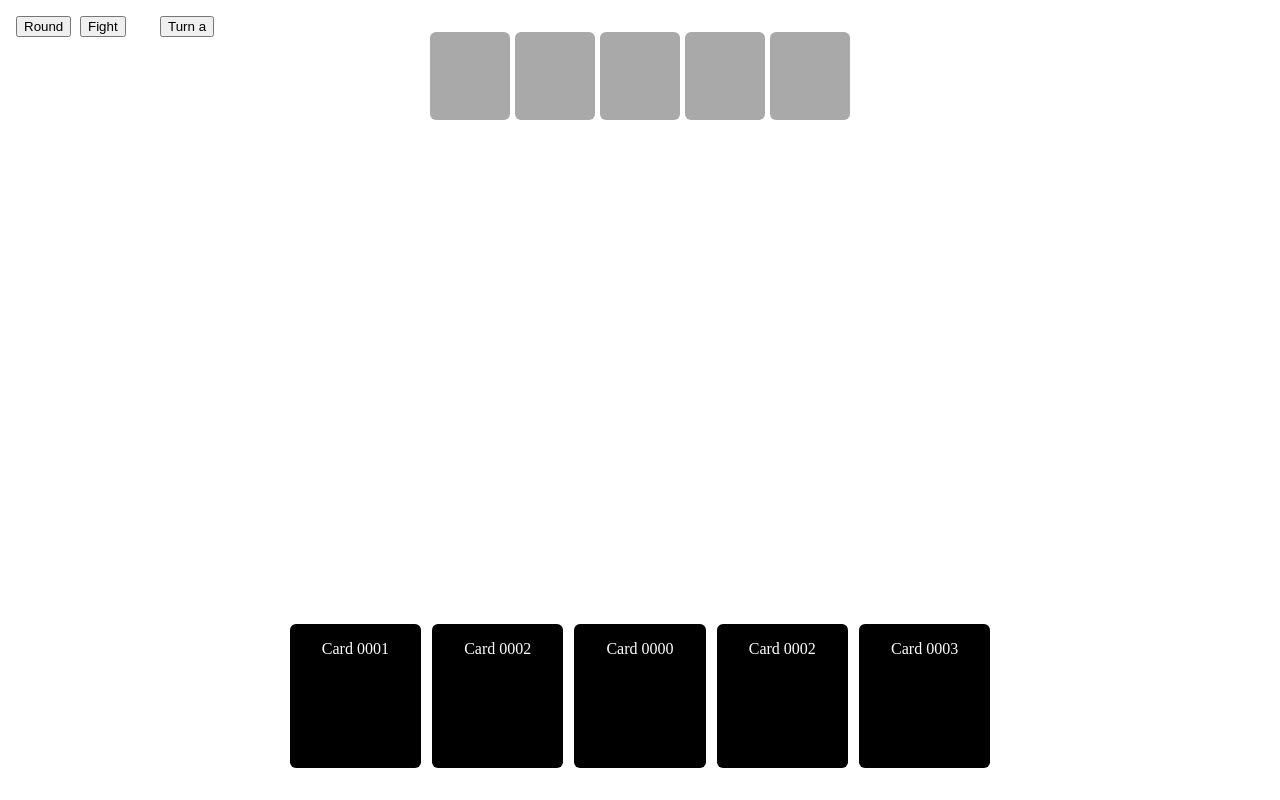
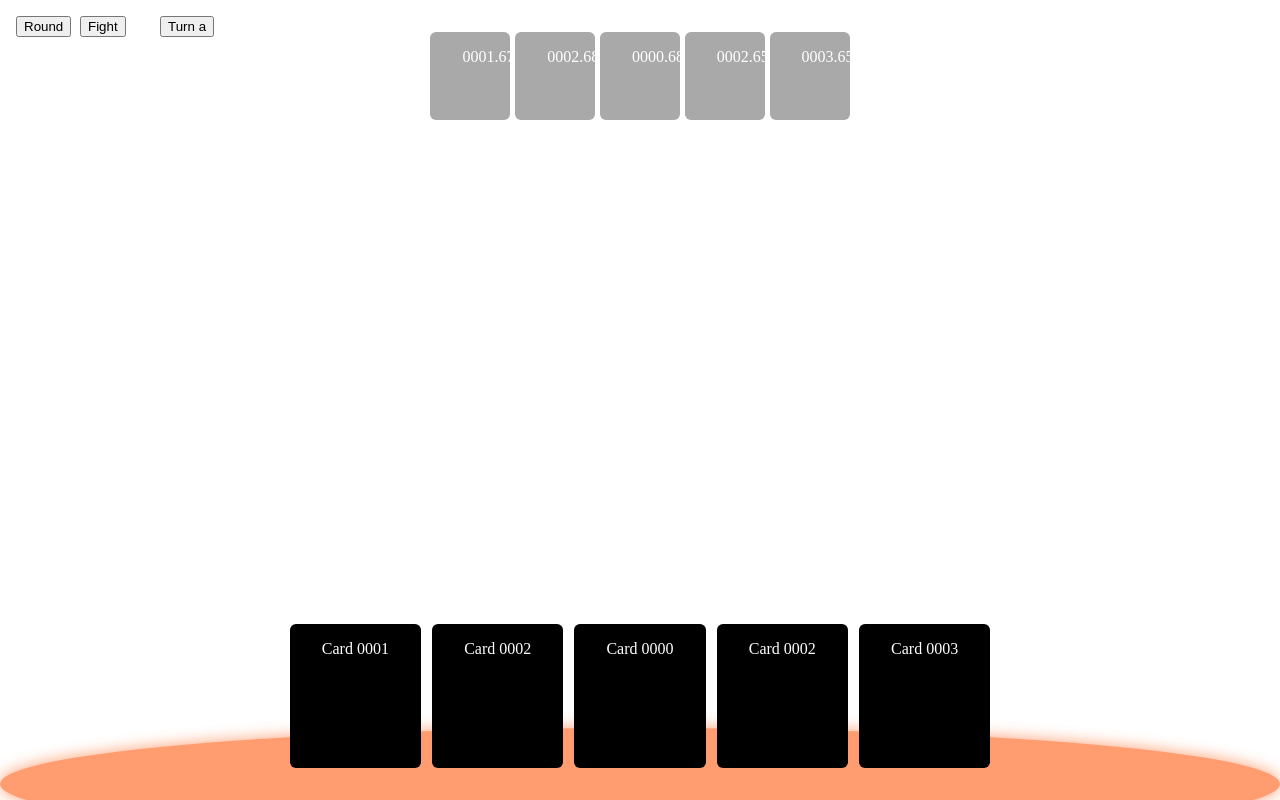
Before and after one commit to Animator55/Card-game-test, a React (Vite) app: page / in a window 1280 px wide. Built offline with nearby package versions, Linux system fonts and the light colour scheme.

Commit message:
fixed all

```diff
--- a/src/App.tsx
+++ b/src/App.tsx
@@ -51,16 +51,42 @@ const enemyCards = [
   ["0002.658746", "0000.67856", "0001.678546", "0003.7897", "0002.425"]
 ]
 
+const checkCards = (deck: string[])=>{
+  return !deck.some((card)=>{
+    return card !== ""
+  })
+}
+
+const generateRandomEnemyCards = (current: string[], array: string[])=>{
+  if(current.length !== 0) return current
+  let cardsAv = array.filter((el)=>{return el !== ""})
+  if(cardsAv.length === 0) return []
+  let randomAmount = Math.floor(Math.random() * cardsAv.length) + 1
+
+  let result:string[] = []
+  for (let i = 0; i < randomAmount; i++) {
+    let index = Math.floor(Math.random() * randomAmount);
+    if(result.includes(cardsAv[index])) {
+      i--
+      continue
+    }
+    result = [...result, cardsAv[index]]
+  }
+
+  return result
+}
+
 export default function App() {
   const [round, setRound] = React.useState(0)
   const [subRound, setSubRound] = React.useState({index: 0, player: ""})
   const [selected, setSelected] = React.useState<string[]>([])
   const [cards, setCards] = React.useState([
-    "0001.6786", "0002.6876", "0000.68767", "0002.6549", "0003.6546",
-    "0001.3646", "0001.78678", "0003.6876", "0001.9879", "0000.2543",
-    "0002.658746", "0000.67856", "0001.678546", "0003.7897", "0002.425",
+    ["0001.6786", "0002.6876", "0000.68767", "0002.6549", "0003.6546"],
+    ["0001.3646", "0001.78678", "0003.6876", "0001.9879", "0000.2543"],
+    ["0002.658746", "0000.67856", "0001.678546", "0003.7897", "0002.425"],
   ])
 
+  const [selectedEnemy, setSelEnemy] = React.useState<string[]>([])
   const [fight, activateFight] = React.useState([false, false])
 
   const clickCard = (card: string)=>{
@@ -68,39 +94,18 @@ export default function App() {
     setSelected([...selected, card])
   }
 
-  const generateRandomEnemyCards = ()=>{
-    if(!fight[1]) return []
-    let randomCards:string[] = [];
-    if(enemyCards[round].some((el)=>{return el === ","})) {console.log(","); return []}
-    let cardsAv = enemyCards[round].filter((el)=>{return el !== ""})
-    if(cardsAv.length === 0) return []
-    let randomAmount = Math.floor(Math.random() * cardsAv.length) + 1
-
-    for (let i = 0; i < randomAmount; i++) {
-      let index = Math.floor(Math.random() * randomAmount);
-      if(randomCards.includes(cardsAv[index])) {
-        i--
-        continue
-      }
-      randomCards.push(cardsAv[index]);
-      enemyCards[round].splice(enemyCards[round].indexOf(cardsAv[index]), 1, ",")
-    }
-    return randomCards;
-  }
-
-  const enemyCardsGenerated = generateRandomEnemyCards()
-
   const RenderEnemyCards = ()=>{
     let jsx = []
 
     for(let i=0; i<5; i++) {
-      if(enemyCards[round][i] === "" || enemyCards[round][i] === ",") continue
+      if(enemyCards[round][i] === "" || selectedEnemy.includes(enemyCards[round][i])) continue
 
       jsx.push(
         <div
           className="card enemy"
           key={Math.random()}
         >
+          {enemyCards[round][i]}
         </div>
       )
     }
@@ -111,14 +116,16 @@ export default function App() {
   const RenderCards = ()=>{
     let jsx = []
 
-    for(let i=round*5; i<round*5+5; i++) {
-      if(cards[i] === "" || selected.includes(cards[i])) continue
+    for(let i=0; i<5; i++) {
+      if(cards[round][i] === "" || (selected.includes(cards[round][i]) && fight[1] && subRound.player === enemy._id)) continue
 
-      let card = cards[i].split(".")[0]
+      let className = selected.includes(cards[round][i]) ? fight[0] ? "card selected vanish" : "card selected" : "card"
+
+      let card = cards[round][i].split(".")[0]
       jsx.push(
         <div
-          className="card"
-          onClick={()=>{clickCard(cards[i])}}
+          className={className}
+          onClick={()=>{clickCard(cards[round][i])}}
           key={Math.random()}
           style={{pointerEvents: subRound.player === player._id ? "all" : "none"}}
         >
@@ -127,13 +134,13 @@ export default function App() {
       )
     }
 
-    return <div className="hand">{jsx}</div>
+    return <div className="hand player">{jsx}</div>
   }
 
   const RenderTable = ()=>{
     return <section className="table">
       <div className="enemy-table">
-        {fight[1] && enemyCardsGenerated.map(card=>{
+        {fight[1] && selectedEnemy.length !== 0 && selectedEnemy.map(card=>{
           let card_id = card.split(".")[0]
           return <div
             className="card card-in-table enemy"
@@ -144,7 +151,7 @@ export default function App() {
         })}
       </div>
       <div className="player-table">
-        {selected.length !== 0 && selected.map(card=>{
+        {fight[0] && selected.length !== 0 && selected.map(card=>{
           let card_id = card.split(".")[0]
           return <div
             className="card card-in-table"
@@ -158,41 +165,55 @@ export default function App() {
   }
 
   React.useEffect(()=>{
-    if(fight[0] && !fight[1]) setTimeout(()=>{
+    if(subRound.player === "") setSubRound({...subRound, player: player._id})
+    if(checkCards(cards[round])
+      && checkCards(enemyCards[round])
+      && selected.length === 0
+      && selectedEnemy.length === 0
+    ){
+      setSubRound({index: 0, player: subRound.player})
+      setRound(round + 1)
+      activateFight([false, false])
+    }
+  }, [subRound])
+
+  React.useEffect(()=>{
+    if(fight[0] && !fight[1]) setTimeout(()=>{ // defense bot
       console.log("confirm battle ia")
       activateFight([true, true])
+      setSelEnemy(generateRandomEnemyCards(selectedEnemy, enemyCards[round]))
       setSubRound({index: subRound.index, player: enemy._id})
-    }, 1000)
+    }, 2000)
 
-    else if(fight[0] && fight[1]) setTimeout(()=>{
+    else if(fight[0] && fight[1]) {
+
+
+      setTimeout(()=>{// result
         console.log("final fight")
-      let newCards = cards.map((el)=>{
+        let newCards = cards[round].map((el)=>{
           return selected.includes(el) ? "": el
         })
-      for (let i = 0; i < 4; i++) {
-        if(enemyCards[round][i] === ",") enemyCards[round].splice(i, 1, "")
+        for (let i = 0; i < 5; i++) {
+          if(selectedEnemy.includes(enemyCards[round][i])) enemyCards[round].splice(i, 1, "")
         }
         activateFight([false, false])
-      setCards(newCards)
+        setCards(Object.values({...cards, [round]: newCards}) as Array<string[]>)
         setSelected([])
+        setSelEnemy([])
         setSubRound({index: subRound.index + 1, player: subRound.player })
-    }, 1000)
+      }, 2000)
+    }
 
+    // attack bot
     else if(!fight[0] && !fight[1] && subRound.player !== player._id && subRound.player !== "") setTimeout(()=>{
       console.log("boot battle ia")
       activateFight([false, true])
+      setSelEnemy(generateRandomEnemyCards(selectedEnemy, enemyCards[round]))
       setSubRound({index: subRound.index, player: player._id})
-    }, 1000)
+    }, 2000)
   }, [fight])
 
-  React.useEffect(()=>{
-    if(subRound.player === "") setSubRound({...subRound, player: player._id})
-    // if(subRound.player !== player._id) setTimeout(()=>{
-    // }, 1000)
-  }, [subRound])
-
-
-  return <main>
+  return <main data-turn={subRound.player === player._id ? "0" : "1"}>
     <RenderEnemyCards/>
     <RenderTable/>
     <RenderCards />
--- a/src/assets/App.css
+++ b/src/assets/App.css
@@ -16,6 +16,7 @@ main {
   justify-content: center;
   width: 100%;
   bottom: 2rem;
+  z-index: 1;
 }
 .card {
   background-color: black;
@@ -26,9 +27,33 @@ main {
   transform-origin: bottom;
   position: relative;
 }
+.card.selected {
+  top: -1.5rem;
+  box-shadow: 0 0 10px white;
+}
 .card:hover {
-  scale: 1.2;
+  scale: 1.05;
+  transition: scale 300ms;
   transform-origin: bottom;
+}
+
+.card.vanish {
+  margin: auto 0;
+  pointer-events: none;
+  animation: vanish 1.5s 0.1s forwards;
+  transform-origin: center;
+}
+
+@keyframes vanish {
+  50% {
+    border-radius: 100%;
+    background-color: blue;
+    box-shadow: 0 0 5px blue;
+    scale: 0.2;
+  }
+  100% {
+    scale: 0;
+  }
 }
 
 
@@ -93,3 +118,26 @@ main {
   align-items: center;
   gap: 0.5rem;
 }
+
+.table::after {
+  content: "";
+  opacity: 0.8;
+  background-color: #ff854d;
+  border-radius: 50%;
+  width: 100%;
+  height: 7rem;
+  box-shadow: 0 0px 1rem #ff854d;
+  position: absolute;
+}
+
+main[data-turn="0"] .table::after {
+  bottom: -2.5rem;
+}
+main[data-turn="1"] .hand.player {
+  gap: 0.2rem;
+  bottom: -0.5rem;
+}
+main[data-turn="1"] .table::after {
+  top: 2.5rem;
+  scale: 0.6;
+}
```
Lines whose indentation alone changed are shown as unchanged.
